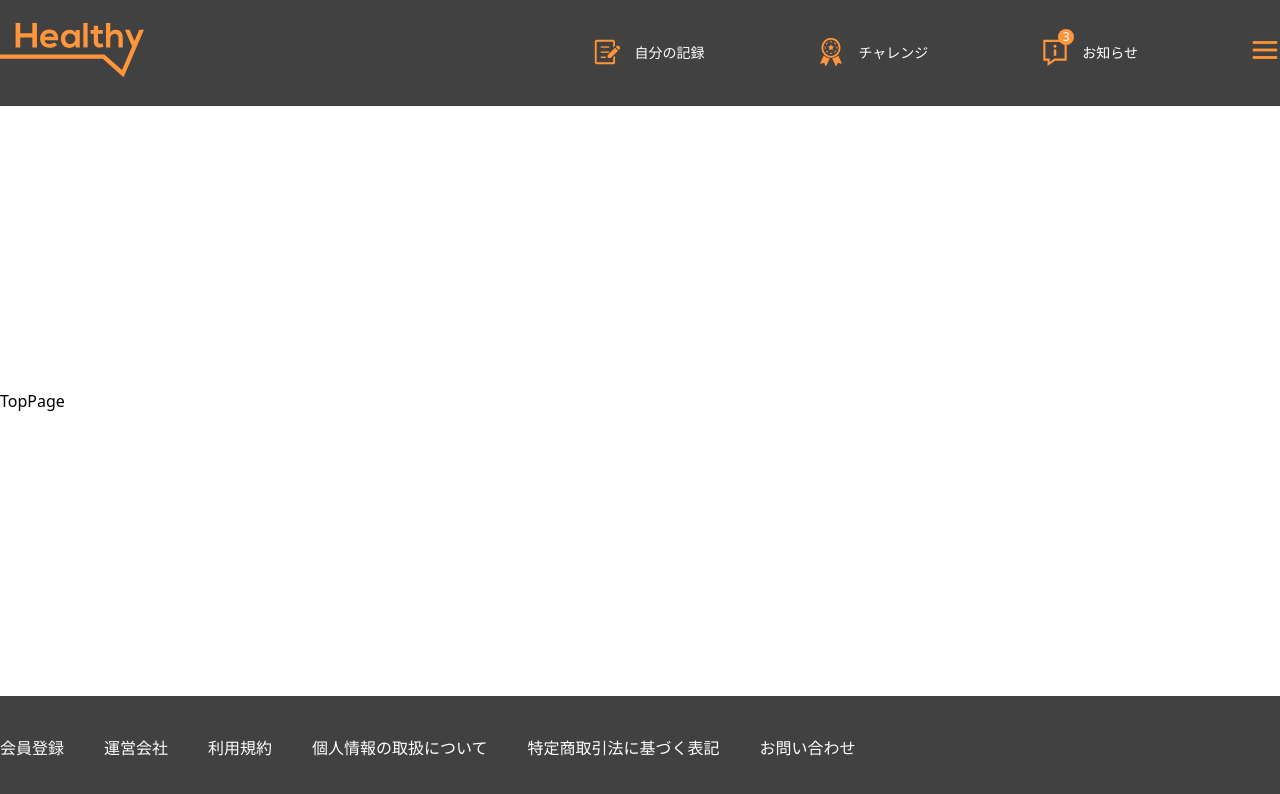
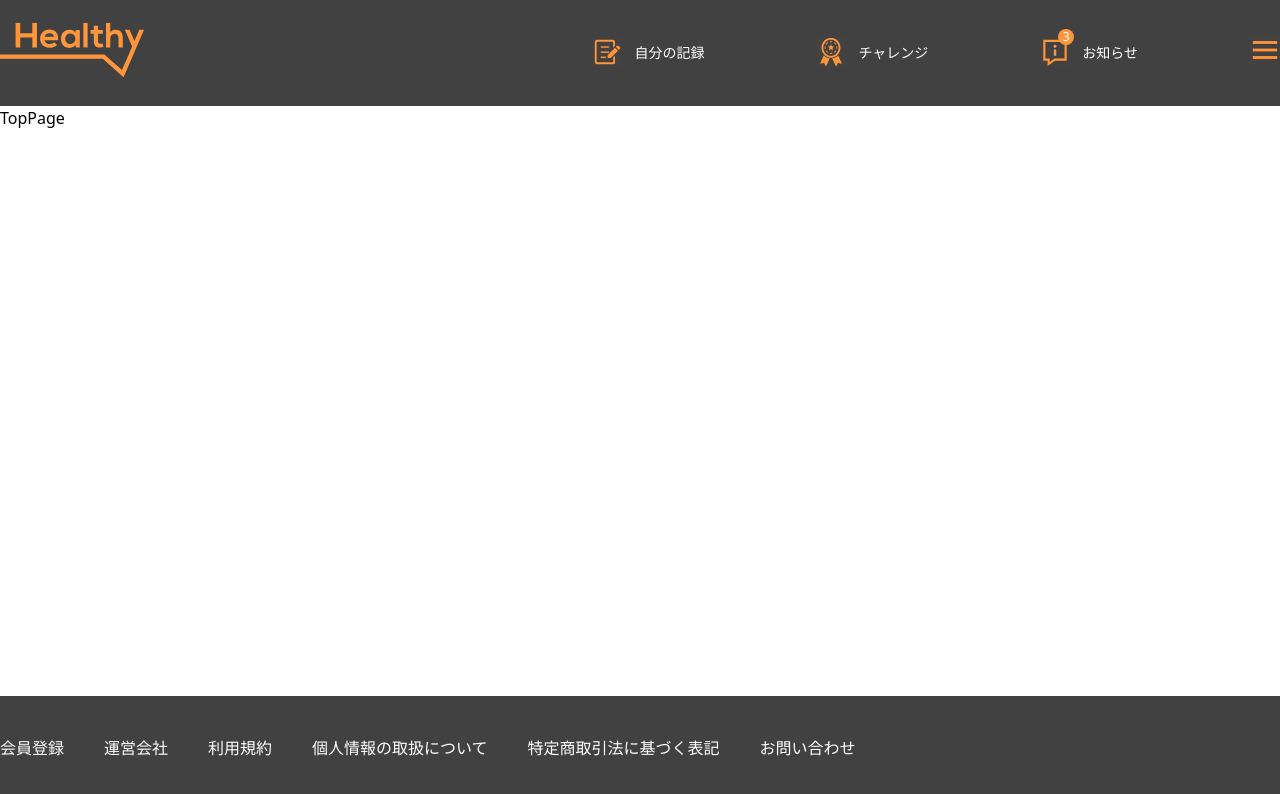
Before and after one commit to alexlevn/nextjs-arent-test, a Next.js app: page / in a window 1280 px wide. Shown: the top 794 px of the page. Built offline with nearby package versions, Linux system fonts and the light colour scheme.

Commit message:
save layout

```diff
--- a/src/components/Layout/index.tsx
+++ b/src/components/Layout/index.tsx
@@ -4,8 +4,10 @@ import TopMenu from './TopMenu'
 const Layout: React.FC<{ children: any }> = ({ children }) => {
   return (
     <div className="layout">
-      <TopMenu />
-      {children}
+      <div className="flex flex-col">
+        <TopMenu />
+        <div className="max-w-desktop w-full">{children}</div>
+      </div>
       <Footer />
     </div>
   )
```
